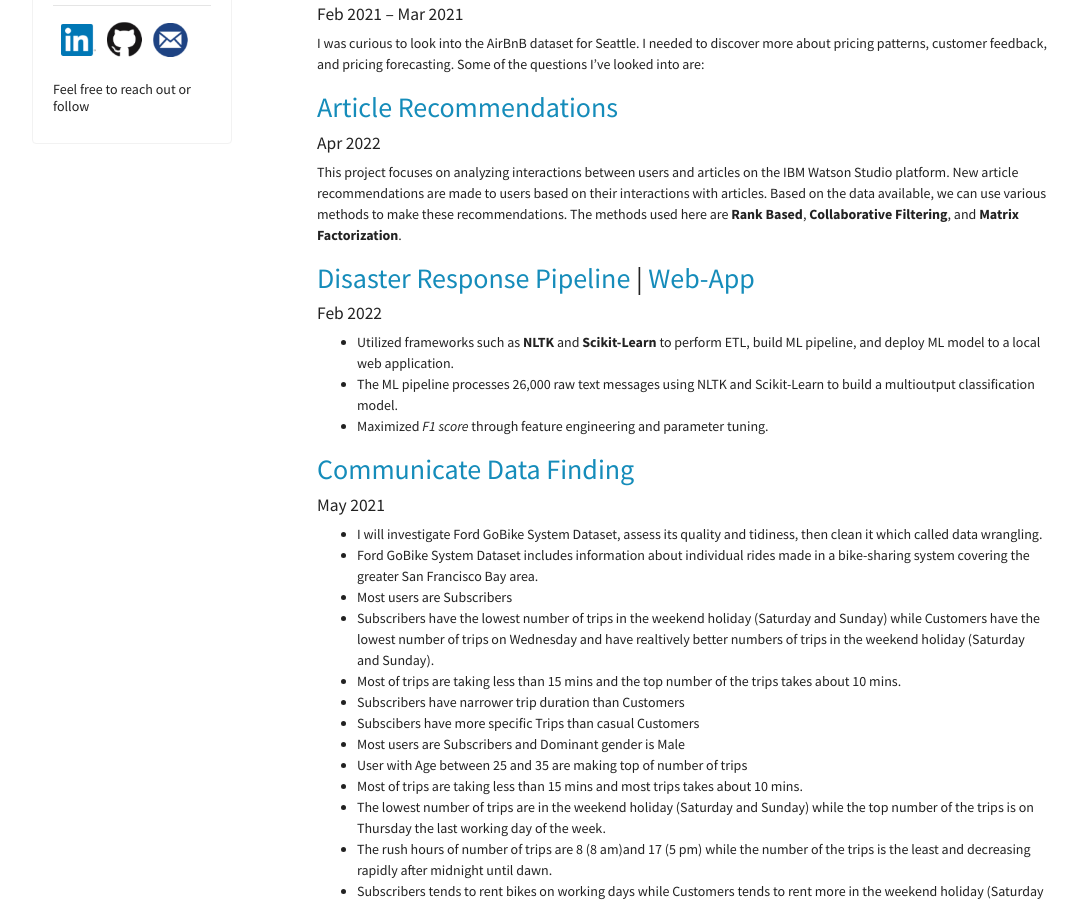
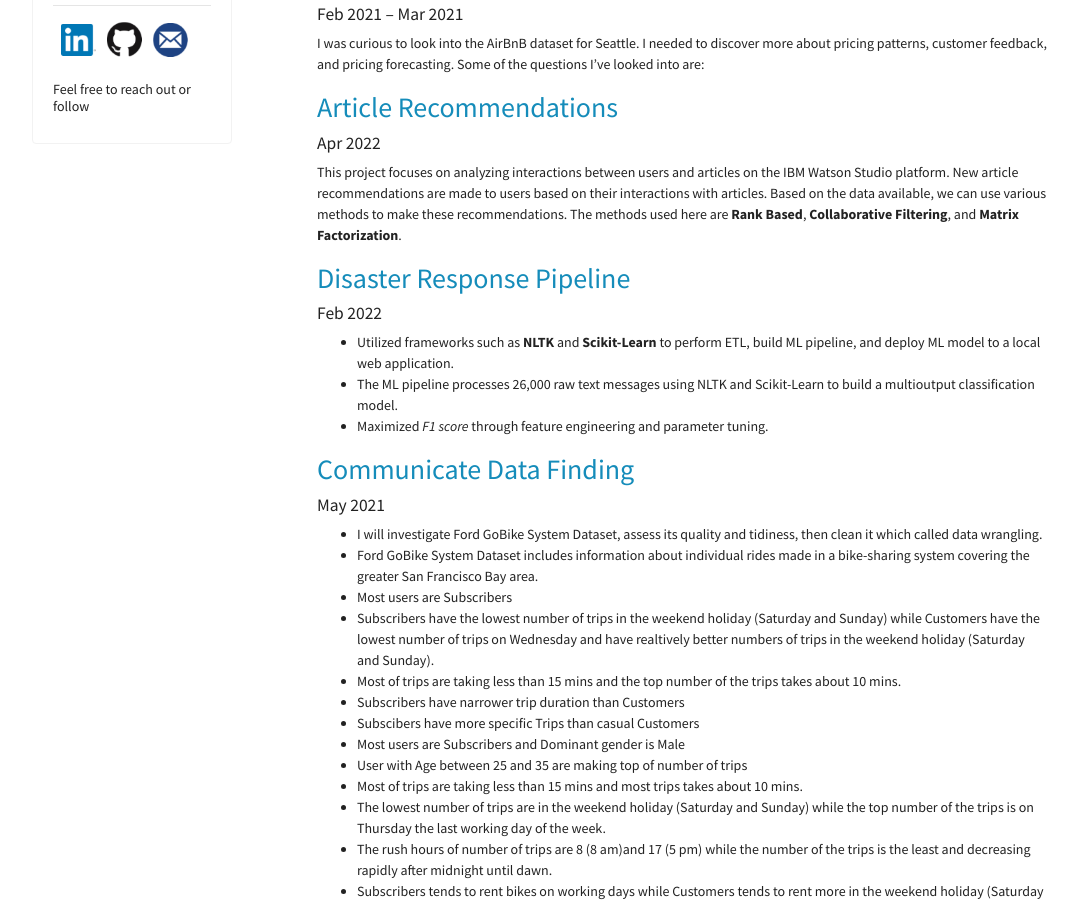
Before and after one commit to ayyoonis/ayoonis.github.io, a Jekyll site: the page built from Projects.md, in a window 1280 px wide and 900 px high, scrolled down 940 px. Shown: the whole window, without its empty margins (53-1131 px from the left). Built offline with Jekyll 4.4.1, drawn with Linux system fonts in a browser that asks for light colours; nearby versions of some CDN libraries.

Commit message:
Update Projects.md

```diff
--- a/Projects.md
+++ b/Projects.md
@@ -38,7 +38,7 @@ I was curious to look into the AirBnB dataset for Seattle. I needed to discover
 This project focuses on analyzing interactions between users and articles on the IBM Watson Studio platform. New article recommendations are made to users based on their interactions with articles. Based on the data available, we can use various methods to make these recommendations. The methods used here are **Rank Based**, **Collaborative Filtering**, and **Matrix Factorization**.
 
 
-## [Disaster Response Pipeline](https://ayyoonis.github.io/Disaster_Response_Pipeline) | [Web-App](https://abdishakur-disaster-response.herokuapp.com/)
+## [Disaster Response Pipeline](https://ayyoonis.github.io/Disaster_Response_Pipeline)
 ##### Feb 2022
  - Utilized frameworks such as **NLTK** and **Scikit-Learn** to perform ETL, build ML pipeline, and deploy ML model to a local web application.
  - The ML pipeline processes 26,000 raw text messages using NLTK and Scikit-Learn to build a multioutput classification model.
```
